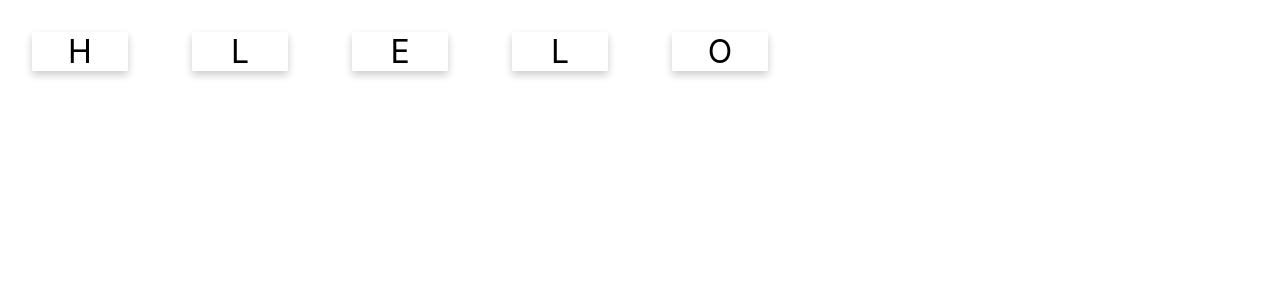
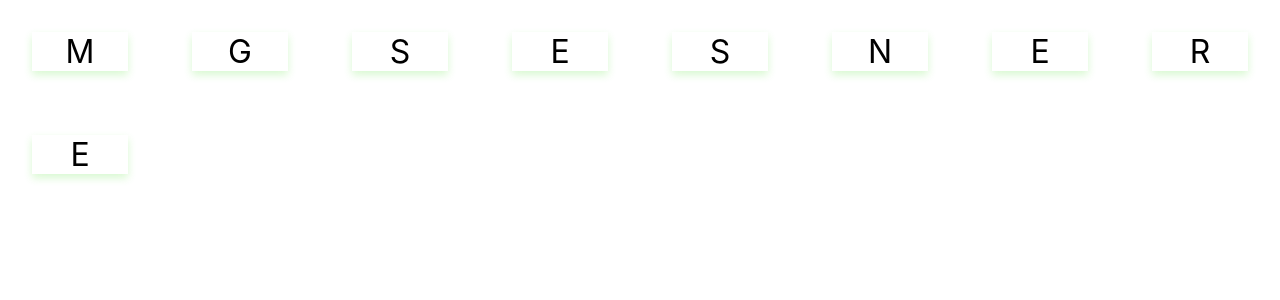
Before and after one commit to 63101110420/labreact, a React (Create React App) app: page / in a window 1280 px wide. Shown: the top 300 px of the page. Built offline with nearby package versions, Linux system fonts and the light colour scheme.

Commit message:
game Logic

```diff
--- a/src/App.css
+++ b/src/App.css
@@ -3,7 +3,7 @@
   text-align: center;
   width: 3em;
   font-size: 2em;
-  box-shadow: 0 4px 8px 0 rgba(0,0,0,0.2);
+  box-shadow: 0 4px 8px 0 rgba(63, 223, 31, 0.2);
   margin: 1em;
   user-select: none;
  }
--- a/src/App.js
+++ b/src/App.js
@@ -3,7 +3,7 @@ import './App.css';
 //import CharaacterCard from './CharacterCard';
 import WordCard from './WordCard';
 
-const word = "Hello";
+const word = "Messenger";
 function App() {
   return (
     <div>
--- a/src/WordCard.js
+++ b/src/WordCard.js
@@ -26,7 +26,7 @@ export default function WordCard(props){
 
         if(guess.length == state.word.length){
             if(guess == state.word){
-                console.log('yeah!')
+                console.log('Congret!!!')
                 setState({...state, completed: true})
 
             }else{
--- a/src/index.js
+++ b/src/index.js
@@ -3,6 +3,7 @@ import ReactDOM from 'react-dom/client';
 import './index.css';
 import App from './App';
 import reportWebVitals from './reportWebVitals';
+
 
 const root = ReactDOM.createRoot(document.getElementById('root'));
 root.render(
@@ -11,6 +12,8 @@ root.render(
   </React.StrictMode>
 );
 
+
+
 // If you want to start measuring performance in your app, pass a function
 // to log results (for example: reportWebVitals(console.log))
 // or send to an analytics endpoint. Learn more: https://bit.ly/CRA-vitals
```
